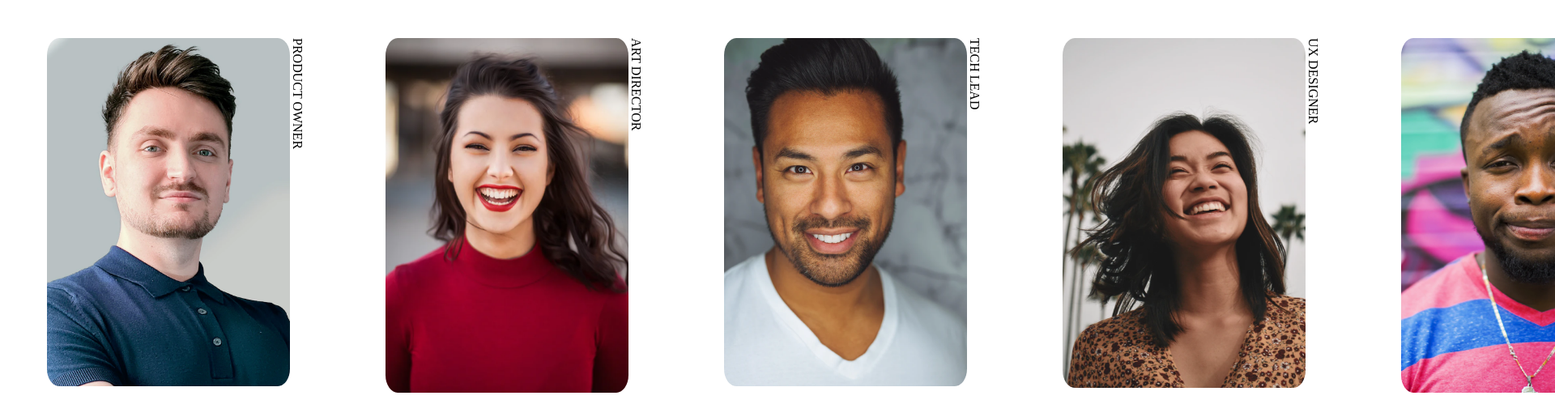
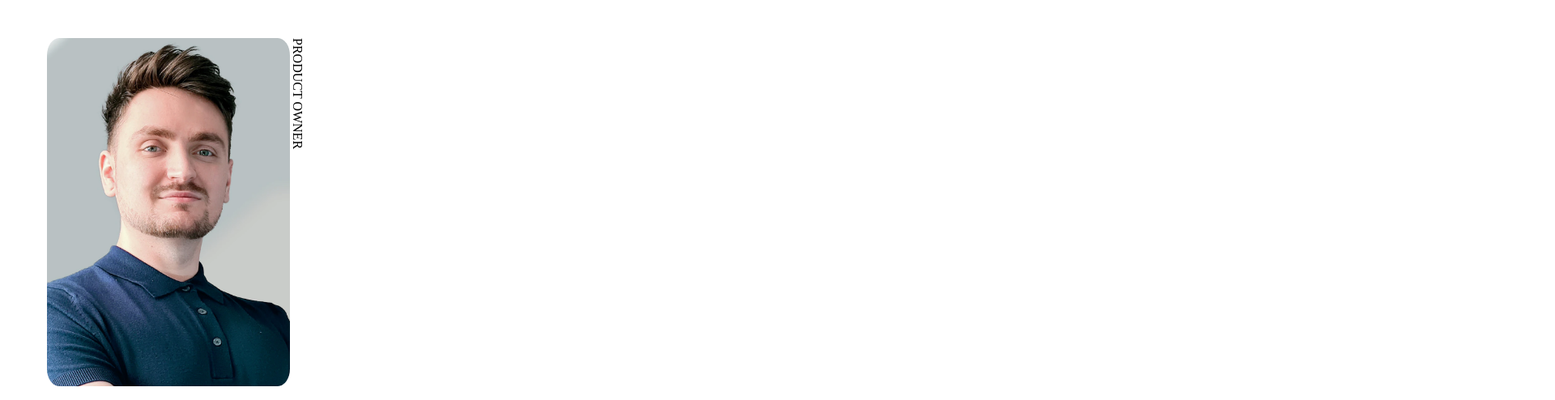
Before and after one commit to Midori04/CSS-media-query-2, a plain HTML site: page index.html in a window 1280 px wide. Shown: the part 122-616 px from the top of the page at 81% size, 1920 px wide, since content can reach past the window. Drawn offline with Linux system fonts and the light colour scheme.

Commit message:
Add files via upload

```diff
--- a/style.css
+++ b/style.css
@@ -25,6 +25,8 @@ vertical-align: top;
 
 img {
     border-radius: 5%;
+    display: flex;
+    flex-wrap: wrap;
 }
 
 footer {
@@ -36,6 +38,7 @@ footer {
 
 .section .container {
     display: flex;
+    flex-wrap: wrap;
     flex-direction: row;
 
 }
@@ -45,11 +48,15 @@ footer {
     margin: 50px;
 }
 
+
 .container {
     display: flex;
+    flex-wrap: wrap-reverse;
     flex-direction: row;
 }
 
-@media only screen (min-width: 768px){
-
+@media all and (max-width: 992px) {
+    body {
+        color green
     }
+}
```
Also changed, not shown: index.html (line endings or trailing spaces).
